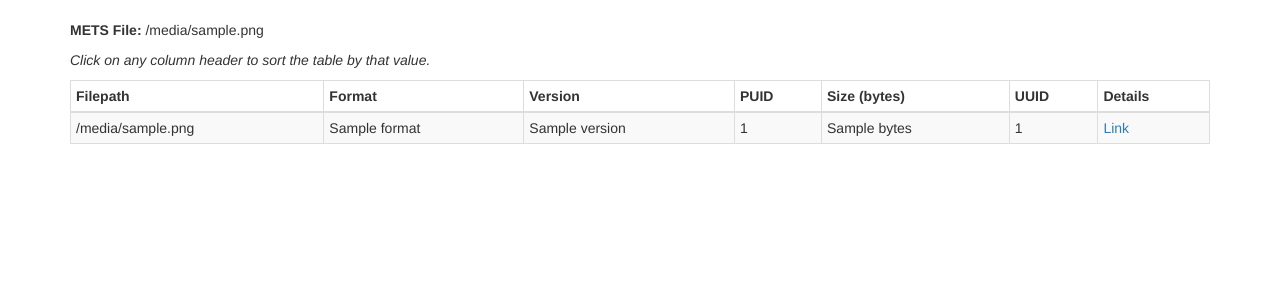
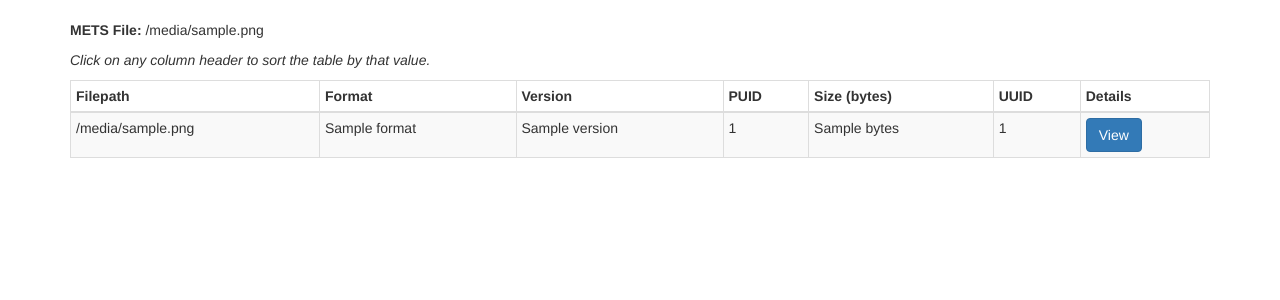
Before and after one commit to tw4l/METSFlask, a Flask app: template app/templates/aip.html in a window 1280 px wide. Shown: the part 52-352 px from the top of the page. Run offline with Flask 2, Linux system fonts and the light colour scheme; the template is opened without the code that fills it: most values are stand-ins (such as "Sample title", 1, 10 or a date in 2020); some libraries are stand-ins or nearby versions.

Commit message:
Sortable tables

```diff
--- a/app/templates/aip.html
+++ b/app/templates/aip.html
@@ -22,7 +22,7 @@
           <td>{{ original_file['puid']|safe }}</td>
           <td>{{ original_file['bytes'] }}</td>
           <td>{{ original_file['uuid'] }}</td>
-          <td><a href="/aip/{{ mets_file }}/file/{{ original_file['uuid'] }}" target="_blank">Link</a></td>
+          <td><a href="/aip/{{ mets_file }}/file/{{ original_file['uuid'] }}" target="_blank"><button class="btn btn-primary">View</button></a></td>
         </tr>
     {% endfor %}
     </table>
--- a/app/templates/base.html
+++ b/app/templates/base.html
@@ -8,7 +8,7 @@
     <script src="https://ajax.googleapis.com/ajax/libs/jquery/1.11.3/jquery.min.js"></script>
     <script src="http://maxcdn.bootstrapcdn.com/bootstrap/3.3.5/js/bootstrap.min.js"></script>
     <script type="text/javascript" src="https://cdnjs.cloudflare.com/ajax/libs/handlebars.js/4.0.5/handlebars.min.js"></script>
-    <script src="static/sorttable.js"></script>
+    <script src="../static/sorttable.js"></script>
 </head>
 <body>
 <nav class="navbar navbar-inverse">
```
